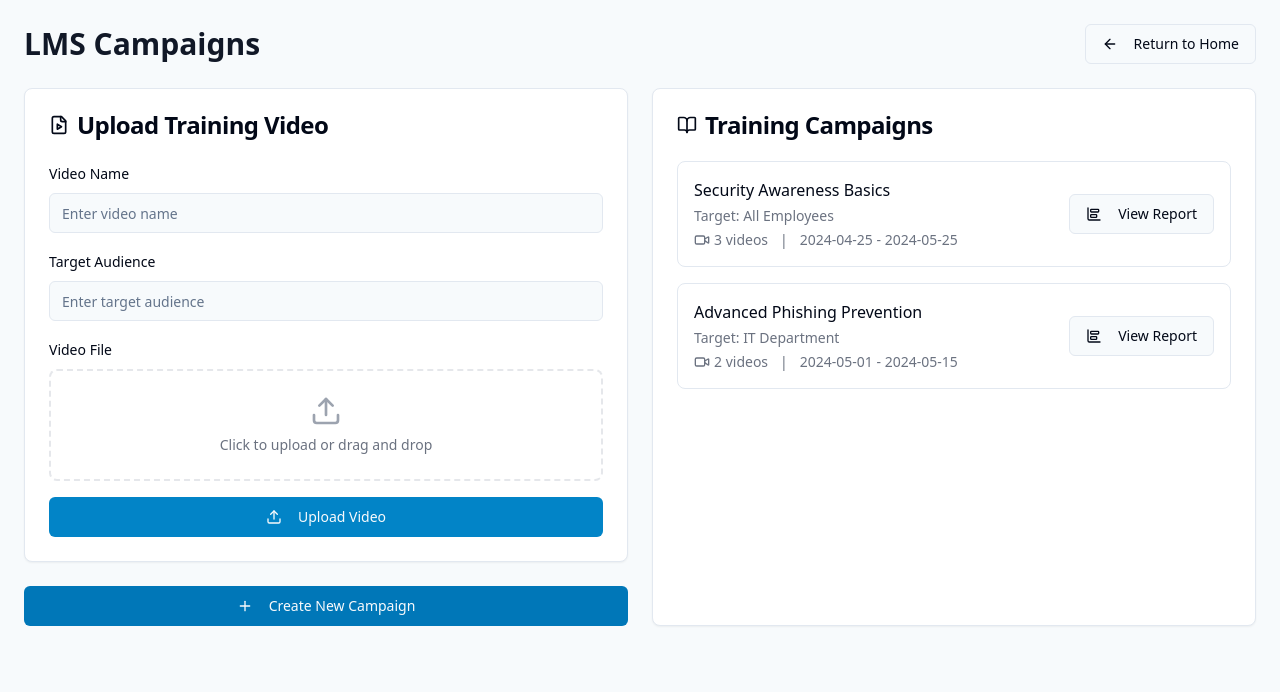
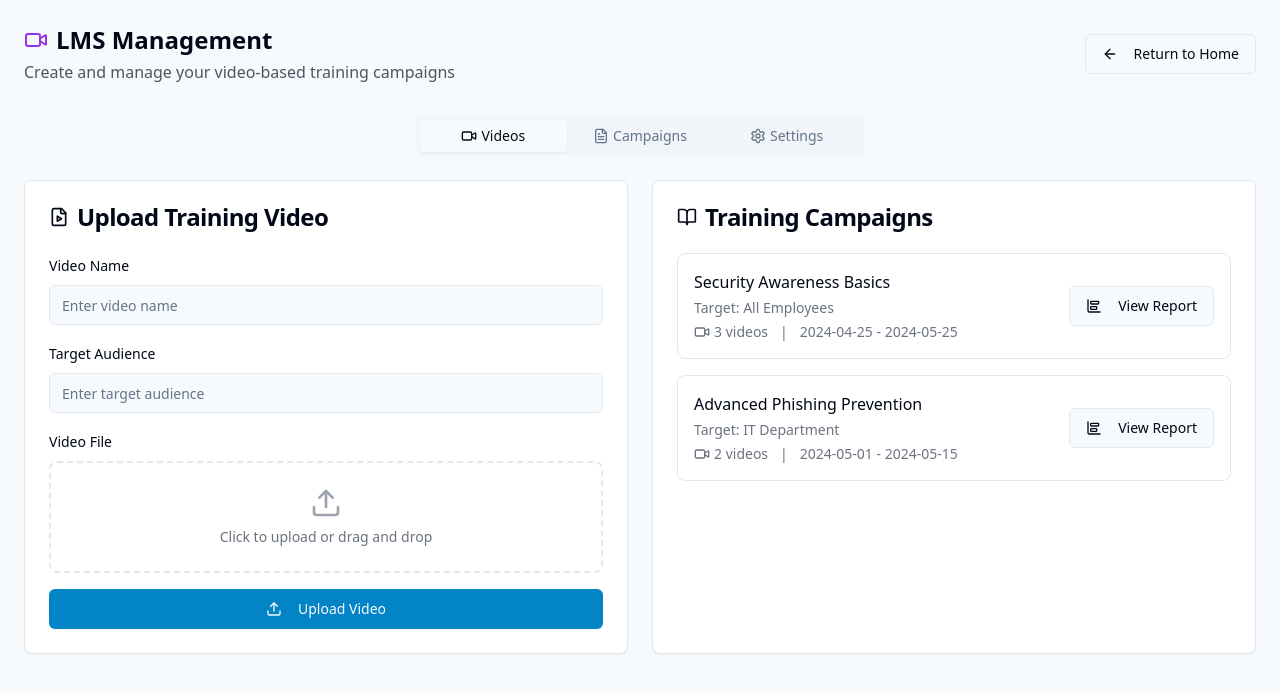
Before and after one commit to ebrahimElzook/phish-aware-academy-11, a React (Vite) app: page /lms-campaigns in a window 1280 px wide. Shown: the top 692 px of the page. Built offline with nearby package versions, Linux system fonts and the light colour scheme.

Commit message:
feat: Add LMS section enhancements
Adds enhancements to the LMS section, likely including additional features or improvements to the user interface.

```diff
--- a/src/pages/LMSCampaigns.tsx
+++ b/src/pages/LMSCampaigns.tsx
@@ -6,13 +6,20 @@ import { CampaignList } from '@/components/lms/CampaignList';
 import { CampaignCreator } from '@/components/lms/CampaignCreator';
 import { Card } from '@/components/ui/card';
 import { Button } from '@/components/ui/button';
-import { ArrowLeft } from 'lucide-react';
+import { Tabs, TabsContent, TabsList, TabsTrigger } from "@/components/ui/tabs";
+import { ArrowLeft, Video, FileText, Settings } from 'lucide-react';
 
 const LMSCampaigns = () => {
   return (
     <div className="container mx-auto p-6 space-y-6">
-      <div className="flex justify-between items-center">
-        <h1 className="text-3xl font-bold text-gray-900">LMS Campaigns</h1>
+      <div className="flex justify-between items-center mb-8">
+        <div>
+          <div className="flex items-center gap-2 mb-1">
+            <Video className="h-6 w-6 text-purple-600" />
+            <h1 className="text-2xl font-bold">LMS Management</h1>
+          </div>
+          <p className="text-gray-600">Create and manage your video-based training campaigns</p>
+        </div>
         <Button variant="outline" asChild>
           <Link to="/" className="flex items-center">
             <ArrowLeft className="h-4 w-4 mr-2" />
@@ -20,13 +27,44 @@ const LMSCampaigns = () => {
           </Link>
         </Button>
       </div>
-      <div className="grid grid-cols-1 md:grid-cols-2 gap-6">
-        <div className="space-y-6">
-          <VideoUploader />
-          <CampaignCreator />
-        </div>
-        <CampaignList />
-      </div>
+
+      <Tabs defaultValue="videos" className="w-full">
+        <TabsList className="grid w-full max-w-md mx-auto mb-6 grid-cols-3">
+          <TabsTrigger value="videos" className="flex items-center gap-1">
+            <Video className="h-4 w-4" />
+            <span>Videos</span>
+          </TabsTrigger>
+          <TabsTrigger value="campaigns" className="flex items-center gap-1">
+            <FileText className="h-4 w-4" />
+            <span>Campaigns</span>
+          </TabsTrigger>
+          <TabsTrigger value="settings" className="flex items-center gap-1">
+            <Settings className="h-4 w-4" />
+            <span>Settings</span>
+          </TabsTrigger>
+        </TabsList>
+
+        <TabsContent value="videos">
+          <div className="grid grid-cols-1 md:grid-cols-2 gap-6">
+            <VideoUploader />
+            <CampaignList />
+          </div>
+        </TabsContent>
+
+        <TabsContent value="campaigns">
+          <div className="grid grid-cols-1 gap-6">
+            <CampaignCreator />
+            <CampaignList />
+          </div>
+        </TabsContent>
+
+        <TabsContent value="settings">
+          <Card className="p-6">
+            <h2 className="text-xl font-semibold mb-4">LMS Settings</h2>
+            <p className="text-gray-600">Configure your LMS preferences and settings here.</p>
+          </Card>
+        </TabsContent>
+      </Tabs>
     </div>
   );
 };
```
